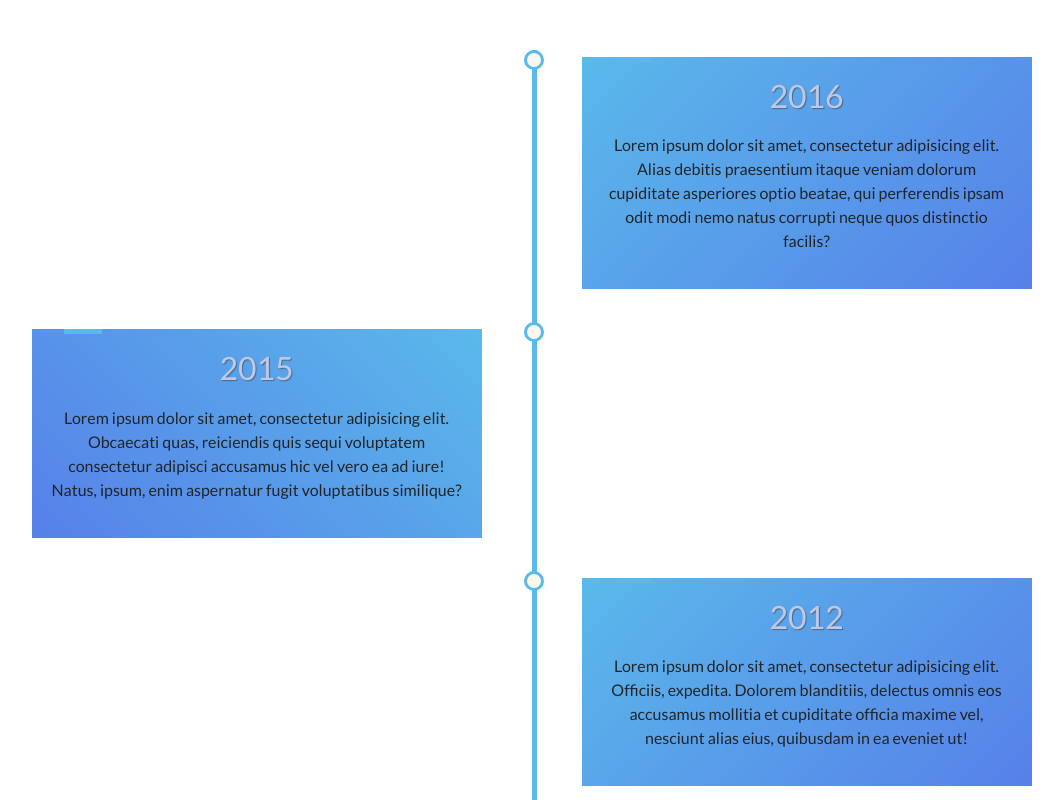
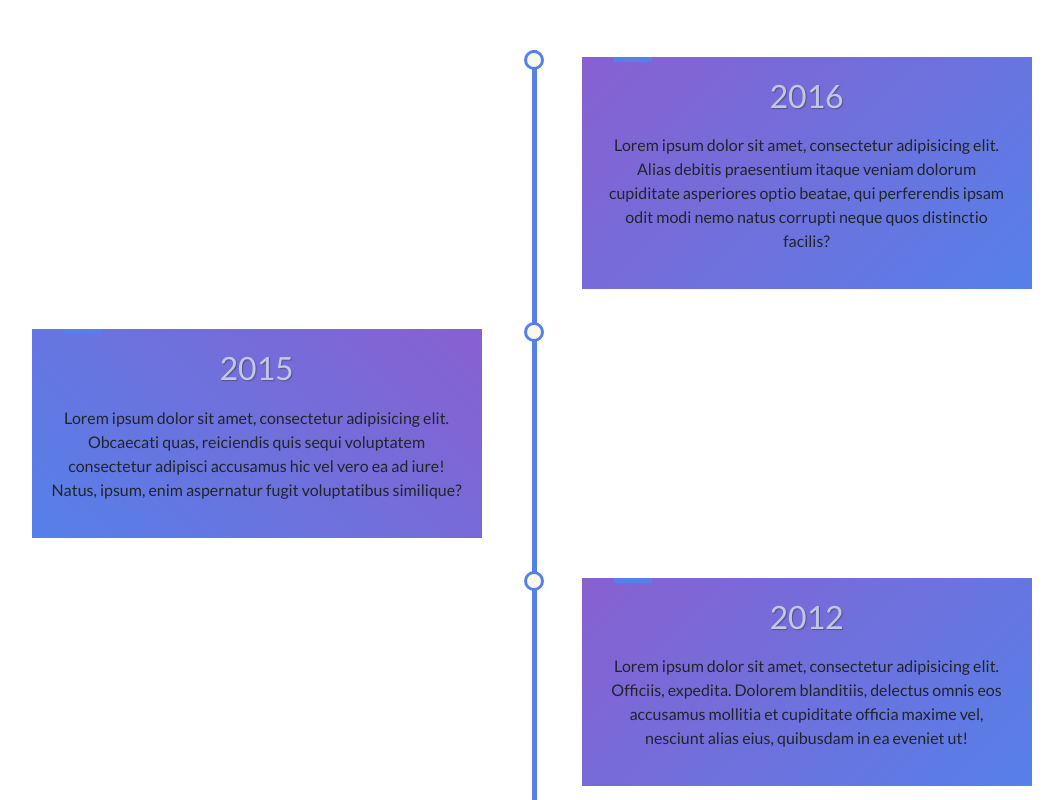
Before and after one commit to thevinitgupta/vertical-timeline, a plain HTML site: page index.html in a window 1280 px wide. Shown: the top 800 px of the page, without its empty margins (106-1169 px from the left). Drawn offline with nearby package versions, Linux system fonts and the light colour scheme.

Commit message:
Update style.css

```diff
--- a/style.css
+++ b/style.css
@@ -28,12 +28,12 @@ body{
   }
 
   ul{
-    width: 100%;
+      width: 100%;
     background: #fff;
     padding: 50px 0;
   }
     li{
-      background: #5ab9ea;
+      background: #5680e9;
       position: relative;
       margin: 0 auto;
       width: 5px;
@@ -54,7 +54,7 @@ body{
         -webkit-transform: translateX(-50%);
         width: 20px;
         height: 20px;
-        border: 3px solid #5ab9ea/*#c1c8e4*/;
+        border: 3px solid #5680e9/*#c1c8e4*/;
         -webkit-border-radius: 50%;
         -moz-border-radius: 50%;
         border-radius: 50%;
@@ -65,7 +65,7 @@ body{
       }
 
       .content{
-        background: #5ab9ea;
+        background: #5680e9;
         position: relative;
         top: 7px;
         width: 450px;
@@ -83,7 +83,7 @@ body{
 
         p:before{
           content: '';
-          background: #5ab9ea;
+          background: #5680e9;
           position: absolute;
           top: 0px;
           width: 38px;
@@ -92,9 +92,9 @@ body{
 
       li:nth-child(odd) .content {
         left: 50px;
-        background: #5ab9ea;
-        background: -webkit-linear-gradient(-45deg, #5680e9 , #5ab9ea);
-        background: linear-gradient(-45deg,  #5680e9, #5ab9ea);
+        background: #5680e9;
+        background: -webkit-linear-gradient(-45deg, #5680e9 , #8860d0);
+        background: linear-gradient(-45deg,  #5680e9, #8860d0);
       }
 
       li:nth-child(odd) .content:before {
@@ -103,9 +103,9 @@ body{
 
       li:nth-child(even) .content {
         right: calc(500px);
-        background: #5ab9ea;
-        background: -webkit-linear-gradient(45deg, #5680e9 , #5ab9ea);
-        background: linear-gradient(45deg,  #5680e9 , #5ab9ea);
+        background: #5680e9;
+        background: -webkit-linear-gradient(45deg, #5680e9 , #8860d0);
+        background: linear-gradient(45deg,  #5680e9 , #8860d0);
       }
 
       li:nth-child(even) .content:before {
```
